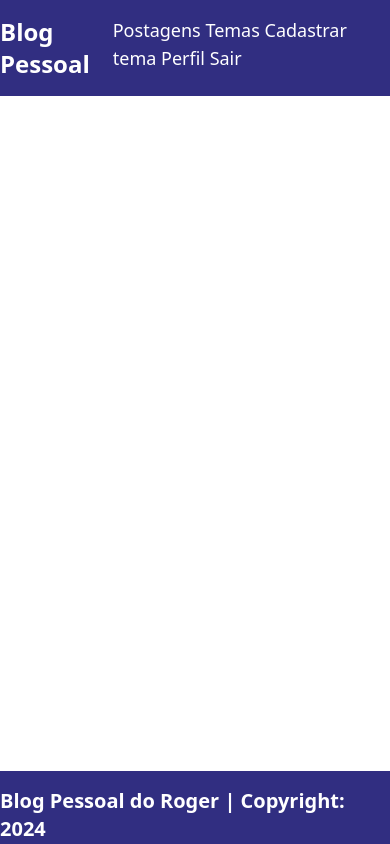
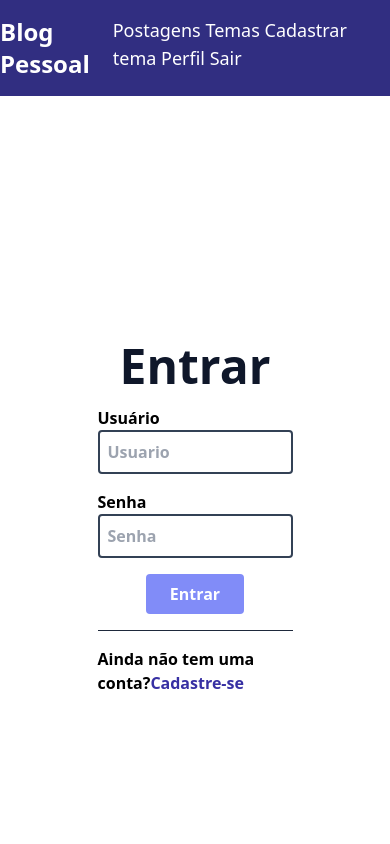
Before and after one commit to RogerVCruz/blogpessoal_react, a React app: page /login in a window 390 px wide. Shown: the top 844 px of the page. Built offline with nearby package versions, Linux system fonts and the light colour scheme; the HTML template or start-up script is replaced by a standard one.

Commit message:
feat: add auth context

```diff
--- a/src/App.tsx
+++ b/src/App.tsx
@@ -1,28 +1,30 @@
-import './App.css';
+import "./App.css";
 
-import Navbar from './components/navbar/Navbar';
-import Footer from './components/footer/Footer';
-import { BrowserRouter, Route, Routes } from 'react-router-dom';
-import Cadastro from './pages/cadastro/Cadastro';
-import Home from './pages/home/Home';
-
+import Navbar from "./components/navbar/Navbar";
+import Footer from "./components/footer/Footer";
+import { BrowserRouter, Route, Routes } from "react-router-dom";
+import Cadastro from "./pages/cadastro/Cadastro";
+import Home from "./pages/home/Home";
+import Login from "./pages/login/Login";
+import { AuthProvider } from "./contexts/AuthContext";
 
 function App() {
   return (
     <>
-
+      <AuthProvider>
         <BrowserRouter>
           <Navbar />
-          <div className='min-h-[80vh]'>
+          <div className="min-h-[80vh]">
             <Routes>
-              <Route path="/" element={<Cadastro />} />
+              <Route path="/" element={<Login />} />
               <Route path="/cadastro" element={<Cadastro />} />
               <Route path="/home" element={<Home />} />
+              <Route path="/login" element={<Login />} />
             </Routes>
           </div>
           <Footer />
         </BrowserRouter>
-
+      </AuthProvider>
     </>
   );
 }
--- /dev/null
+++ b/src/contexts/AuthContext.tsx
@@ -0,0 +1,62 @@
+import { createContext, ReactNode, useState } from "react";
+
+import UsuarioLogin from "../models/UsuarioLogin";
+import { login } from "../services/Service";
+
+interface AuthContextProps {
+  usuario: UsuarioLogin;
+  handleLogout(): void;
+  handleLogin(usuario: UsuarioLogin): Promise<void>;
+  isLoading: boolean;
+}
+
+interface AuthProviderProps {
+  children: ReactNode;
+}
+
+export const AuthContext = createContext({} as AuthContextProps);
+
+export function AuthProvider({ children }: AuthProviderProps) {
+  const [usuario, setUsuario] = useState<UsuarioLogin>({
+    id: 0,
+    nome: "",
+    usuario: "",
+    senha: "",
+    foto: "",
+    token: "",
+  });
+
+  const [isLoading, setIsLoading] = useState(false);
+
+  async function handleLogin(userLogin: UsuarioLogin) {
+    setIsLoading(true);
+    try {
+      await login(`/usuarios/logar`, userLogin, setUsuario);
+      alert("Usuário logado com sucesso");
+      setIsLoading(false);
+    } catch (error) {
+      console.log(error);
+      alert("Dados do usuário inconsistentes");
+      setIsLoading(false);
+    }
+  }
+
+  function handleLogout() {
+    setUsuario({
+      id: 0,
+      nome: "",
+      usuario: "",
+      senha: "",
+      foto: "",
+      token: "",
+    });
+  }
+
+  return (
+    <AuthContext.Provider
+      value={{ usuario, handleLogin, handleLogout, isLoading }}
+    >
+      {children}
+    </AuthContext.Provider>
+  );
+}
--- /dev/null
+++ b/src/pages/login/Login.css
@@ -0,0 +1,8 @@
+.fundoLogin {
+  background-image: url("https://i.imgur.com/ZZFAmzo.jpg");
+  background-repeat: no-repeat;
+  min-height: 100vh;
+  width: 100%;
+  background-size: cover;
+  background-position: center;
+}
--- /dev/null
+++ b/src/pages/login/Login.tsx
@@ -0,0 +1,53 @@
+import { Link } from "react-router-dom";
+import "./Login.css";
+
+function Login() {
+  return (
+    <>
+      <div className="grid grid-cols-1 lg:grid-cols-2 h-screen place-items-center font-bold ">
+        <form className="flex justify-center items-center flex-col w-1/2 gap-4">
+          <h2 className="text-slate-900 text-5xl ">Entrar</h2>
+          <div className="flex flex-col w-full">
+            <label htmlFor="usuario">Usuário</label>
+            <input
+              type="text"
+              id="usuario"
+              name="usuario"
+              placeholder="Usuario"
+              className="border-2 border-slate-700 rounded p-2"
+            />
+          </div>
+          <div className="flex flex-col w-full">
+            <label htmlFor="senha">Senha</label>
+            <input
+              type="password"
+              id="senha"
+              name="senha"
+              placeholder="Senha"
+              className="border-2 border-slate-700 rounded p-2"
+            />
+          </div>
+          <button
+            type="submit"
+            className="rounded bg-indigo-400 flex justify-center
+                                   hover:bg-indigo-900 text-white w-1/2 py-2"
+          >
+            <span>Entrar</span>
+          </button>
+
+          <hr className="border-slate-800 w-full" />
+
+          <p>
+            Ainda não tem uma conta?
+            <Link to="/cadastro" className="text-indigo-800 hover:underline">
+              Cadastre-se
+            </Link>
+          </p>
+        </form>
+        <div className="fundoLogin hidden lg:block"></div>
+      </div>
+    </>
+  );
+}
+
+export default Login;
```
